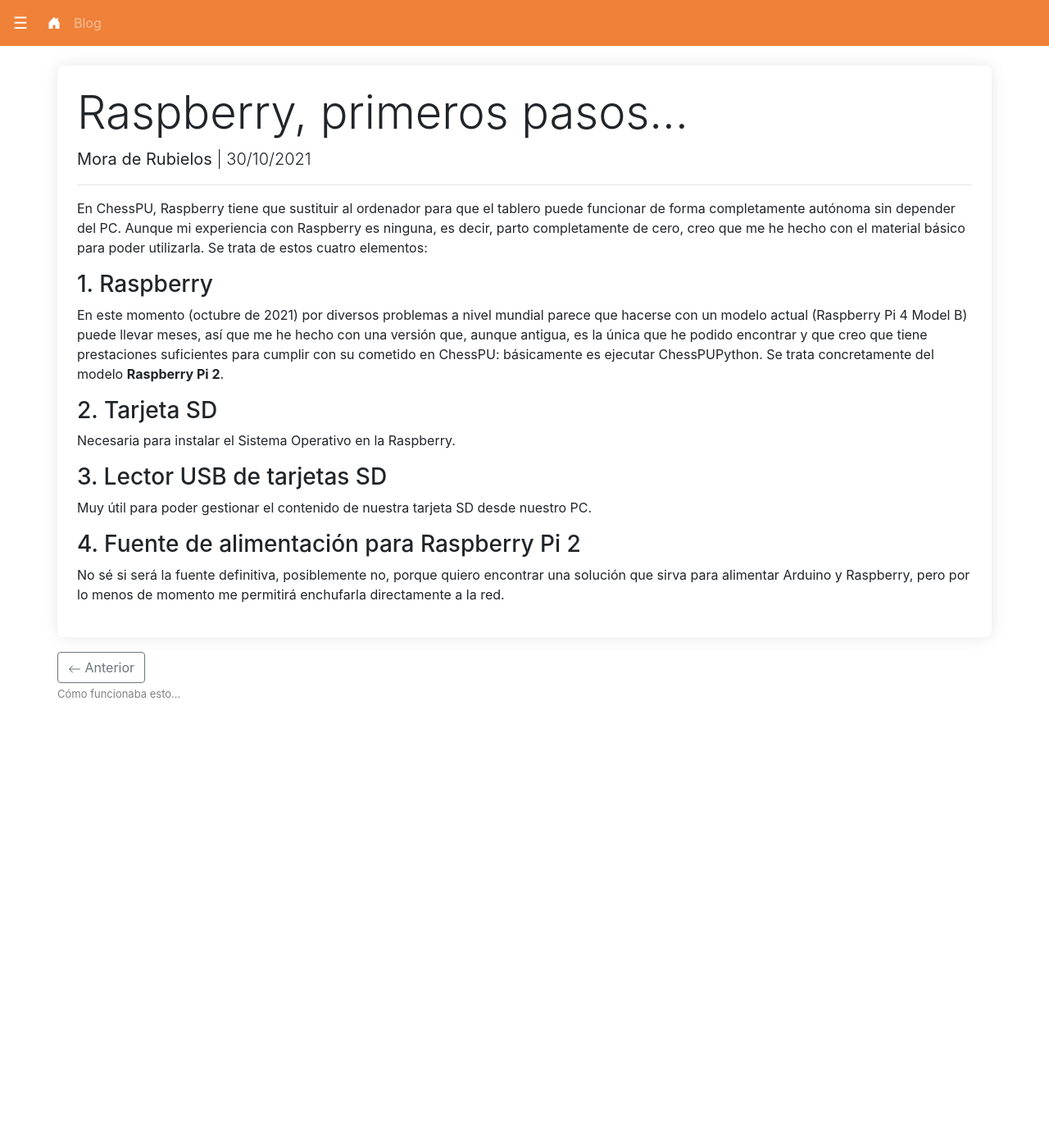
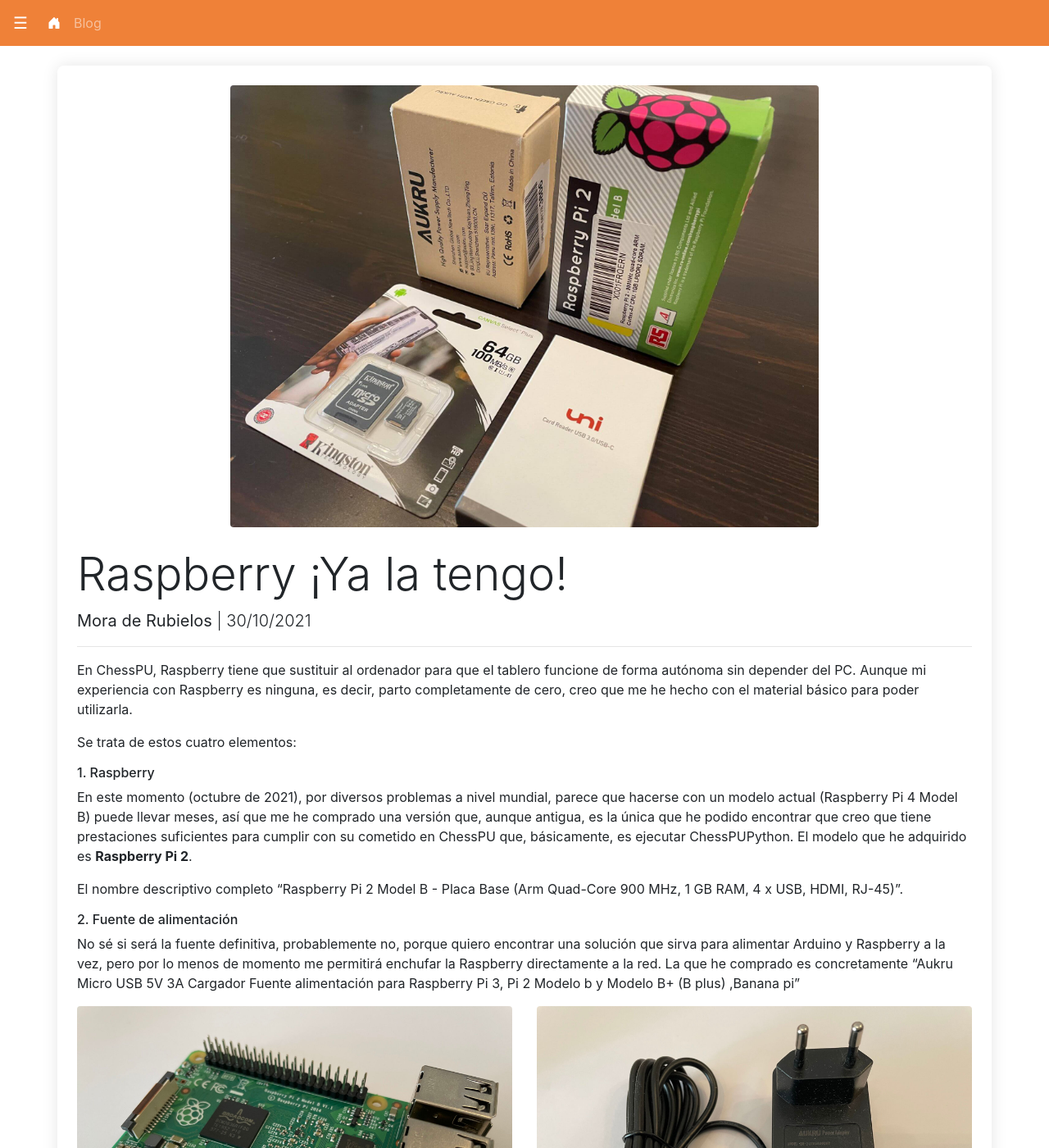
Before and after one commit to ChessPU/WebChessPU, a Jekyll site: the page built from _posts/2021-10-30-raspberry-primeros-pasos.md, in a window 1280 px wide and 1400 px high. Shown: the whole window at 82% size. Built offline with Jekyll 4.4.1, drawn with Linux system fonts in a browser that asks for light colours; nearby versions of some CDN libraries; some of the changed text lies outside the part shown.

Commit message:
Mejora general del blog y de una entrada específica

```diff
--- a/_layouts/post.html
+++ b/_layouts/post.html
@@ -24,6 +24,12 @@
     <br><br>
     <div id="page-content" style="border: 0px solid lime; margin-left: 16px; margin-right: 16px; margin-top: 32px;">
       <main role="main" class="container" id="post-main-container">
+        {% if page.main_image %}
+          {% assign img_url = page.main_image %}
+          {% assign img_description = "" %}
+          {% include blog/one-image.html %}
+        {% endif %}
+
         <h1 class="display-4">{{ page.title }}</h1>
         <p class="lead">
             <b>{{ page.location }}</b> | {{ page.date | date: ' %d/%m/%Y' }}
--- a/_posts/2021-10-30-raspberry-primeros-pasos.md
+++ b/_posts/2021-10-30-raspberry-primeros-pasos.md
@@ -1,21 +1,42 @@
 ---
 layout: post
-title: Raspberry, primeros pasos...
+title: Raspberry ¡Ya la tengo!
 location: Mora de Rubielos
 pygment_theme: native
 main_image: /assets/img/raspberry/raspberry-stuff-3.jpg
 ---
-En ChessPU, Raspberry tiene que sustituir al ordenador para que el tablero puede funcionar de forma completamente autónoma sin depender del PC. Aunque mi experiencia con Raspberry es ninguna, es decir, parto completamente de cero, creo que me he hecho con el material básico para poder utilizarla. Se trata de estos cuatro elementos:
+En ChessPU, Raspberry tiene que sustituir al ordenador para que el tablero funcione de forma autónoma sin depender del PC. Aunque mi experiencia con Raspberry es ninguna, es decir, parto completamente de cero, creo que me he hecho con el material básico para poder utilizarla.
 
-### 1. Raspberry
-En este momento (octubre de 2021) por diversos problemas a nivel mundial parece que hacerse con un modelo actual (Raspberry Pi 4 Model B) puede llevar meses, así que me he hecho con una versión que, aunque antigua, es la única que he podido encontrar y que creo que tiene prestaciones suficientes para cumplir con su cometido en ChessPU: básicamente es ejecutar ChessPUPython. Se trata concretamente del modelo **Raspberry Pi 2**.
+Se trata de estos cuatro elementos:
 
-### 2. Tarjeta SD
-Necesaria para instalar el Sistema Operativo en la Raspberry.
+###### 1. Raspberry
+En este momento (octubre de 2021), por diversos problemas a nivel mundial, parece que hacerse con un modelo actual (Raspberry Pi 4 Model B) puede llevar meses, así que me he comprado una versión que, aunque antigua, es la única que he podido encontrar que creo que tiene prestaciones suficientes para cumplir con su cometido en ChessPU que, básicamente, es ejecutar ChessPUPython. El modelo que he adquirido es **Raspberry Pi 2**.
 
-### 3. Lector USB de tarjetas SD
-Muy útil para poder gestionar el contenido de nuestra tarjeta SD desde nuestro PC.
+El nombre descriptivo completo "Raspberry Pi 2 Model B - Placa Base (Arm Quad-Core 900 MHz, 1 GB RAM, 4 x USB, HDMI, RJ-45)".
 
+###### 2. Fuente de alimentación
+No sé si será la fuente definitiva, probablemente no, porque quiero encontrar una solución que sirva para alimentar Arduino y Raspberry a la vez, pero por lo menos de momento me permitirá enchufar la Raspberry directamente a la red. La que he comprado es concretamente "Aukru Micro USB 5V 3A Cargador Fuente alimentación para Raspberry Pi 3, Pi 2 Modelo b y Modelo B+ (B plus) ,Banana pi"
 
-### 4. Fuente de alimentación para Raspberry Pi 2
-No sé si será la fuente definitiva, posiblemente no, porque quiero encontrar una solución que sirva para alimentar Arduino y Raspberry, pero por lo menos de momento me permitirá enchufarla directamente a la red.
+{% assign img1_url = "/assets/img/raspberry/raspberry-board1.jpg" %}
+{% assign img1_description = "1. Raspberry PI 2" %}
+{% assign img1_style = "" %}
+{% assign img2_url = "/assets/img/raspberry/power1.jpg" %}
+{% assign img2_description = "2. Fuente de alimentación" %}
+{% assign img2_style = "" %}
+
+{% include blog/two-images.html %}
+
+###### 3. Tarjeta SD
+Necesaria para instalar el Sistema Operativo en la Raspberry y que esta tenga capacidad de almacenamiento. El modelo concreto con el que me he hecho es "Kingston SDCG2/64GB Tarjeta MicroSD, Negro".
+
+###### 4. Lector USB de tarjetas SD
+Muy útil para poder gestionar el contenido de nuestra tarjeta SD desde el PC. El nombre descriptivo completo del que he adquirido es "USB 3.0 Lector de Tarjeta SD, uni USB C Lector de Tarjeta Memoria, Lector de Tarjeta Micro SD con Anti-Pérdida Acollador, Cáscara Aluminio, Compatible con MacBook Pro, iPad Pro, etc".
+
+{% assign img1_url = "/assets/img/raspberry/sd1.jpg" %}
+{% assign img1_description = "3. Tarjeta SD de 64 GB" %}
+{% assign img1_style = "" %}
+{% assign img2_url = "/assets/img/raspberry/usb-sd1.jpg" %}
+{% assign img2_description = "4. Lector de tarjetas SD" %}
+{% assign img2_style = "" %}
+
+{% include blog/two-images.html %}
```
Also changed, not shown: assets/img/raspberry/power1.jpg (added), assets/img/raspberry/powerbox1.jpg (added), assets/img/raspberry/raspberry-board1.jpg (added), assets/img/raspberry/sd1.jpg (added), assets/img/raspberry/usb-sd1.jpg (added).
